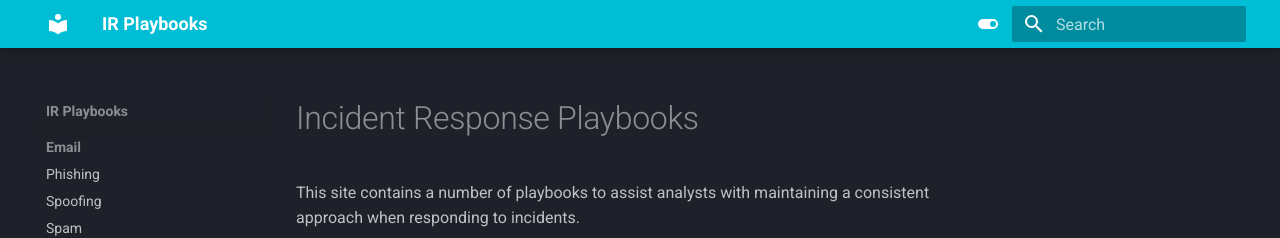
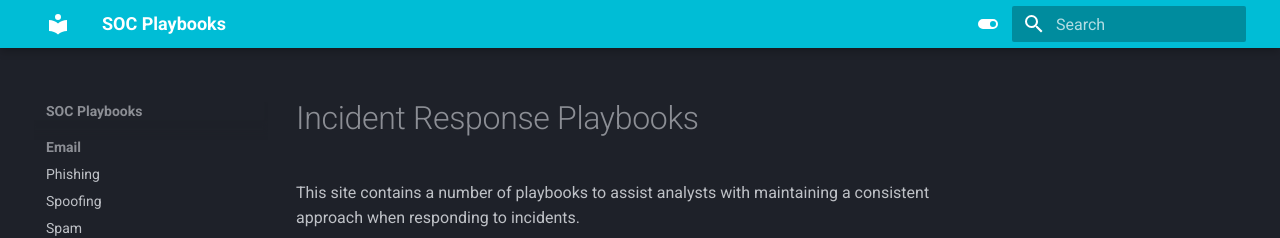
Before and after one commit to HexagonCyber/soc-playbooks, an MkDocs documentation site: the page built from docs/index.md, in a window 1280 px wide. Shown: the top 238 px of the page. Built offline with MkDocs 1.6.1 and Material for MkDocs 9.7.7, drawn with Linux system fonts in a browser that asks for light colours.

Commit message:
Updated mkdocs.yml

```diff
--- a/mkdocs.yml
+++ b/mkdocs.yml
@@ -1,4 +1,4 @@
-site_name: IR Playbooks
+site_name: SOC Playbooks
 
 theme:
   name: material
```
